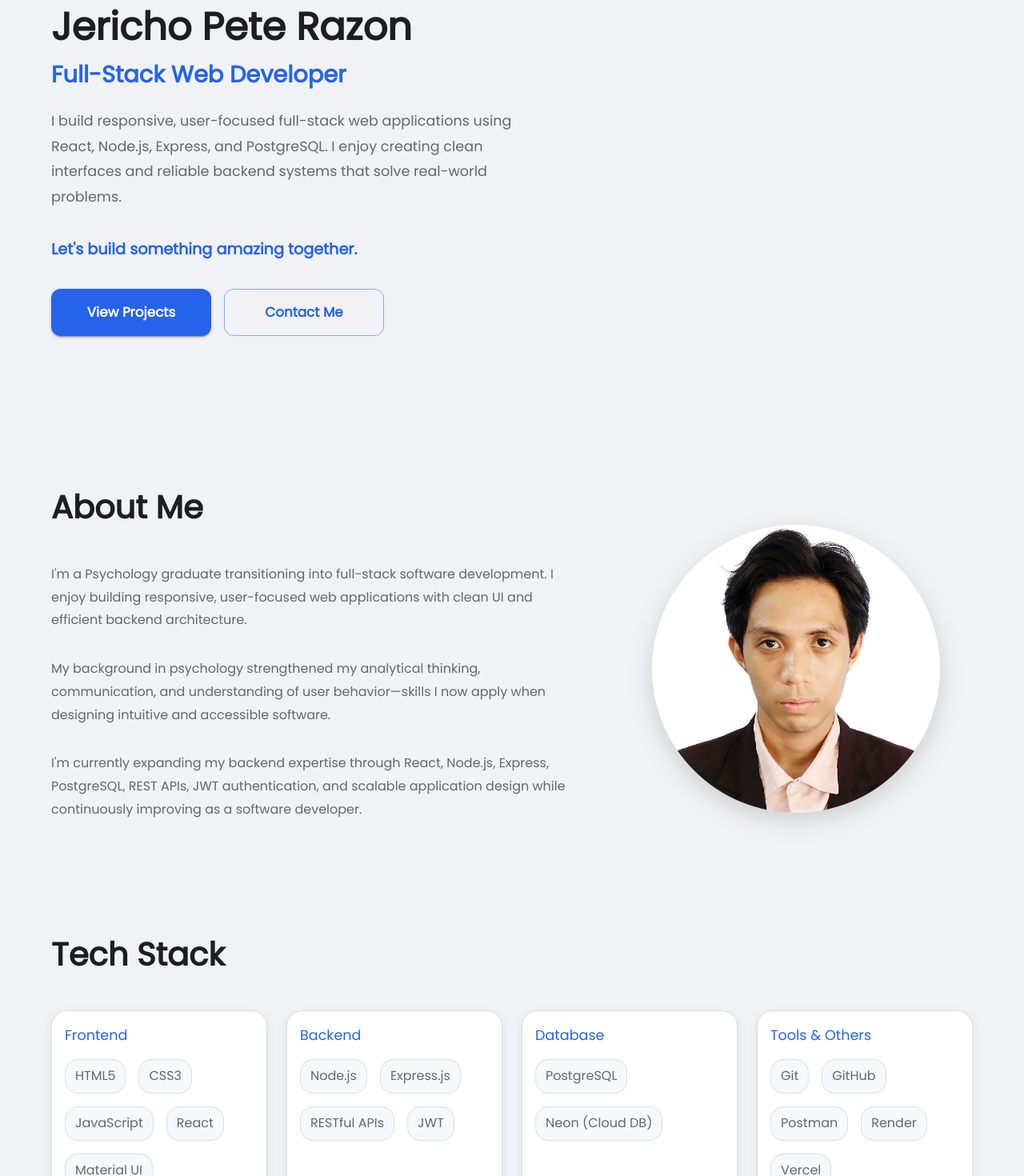
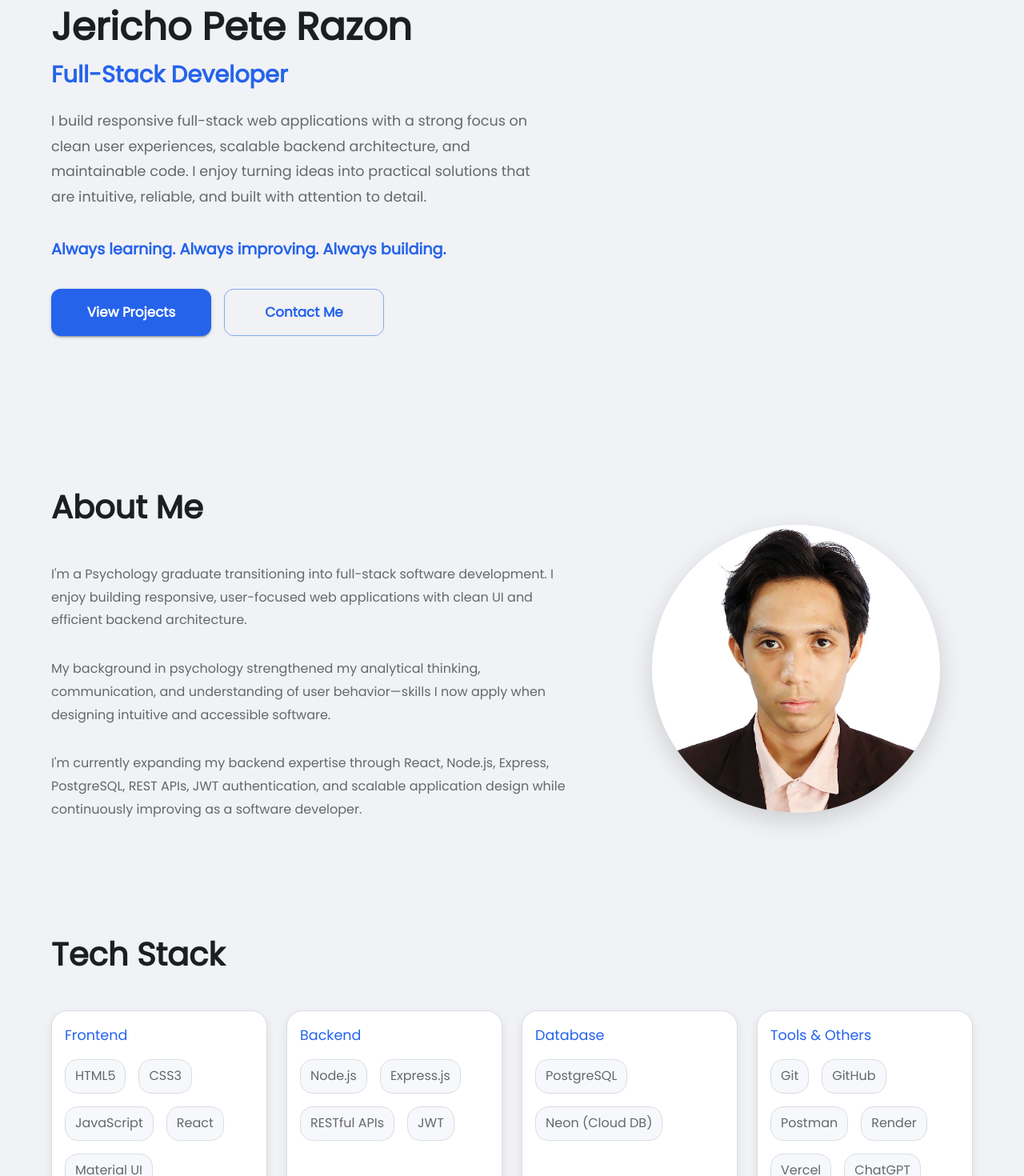
Before and after one commit to razonjericho/HTML-and-CSS-Web-Portfolio, a React (Vite) app in the folder web-portfolio/: page / in a window 1280 px wide. Shown: the part 220-1690 px from the top of the page at 80% size. Built offline with nearby package versions, Linux system fonts and the light colour scheme.

Commit message:
feat: improve hero section personal branding

```diff
--- a/web-portfolio/src/sections/Hero/Hero.jsx
+++ b/web-portfolio/src/sections/Hero/Hero.jsx
@@ -77,7 +77,7 @@ function Hero() {
                             },
                         }}
                     >
-                        Full-Stack Web Developer
+                        Full-Stack Developer
                     </Typography>
 
                     <Typography
@@ -98,12 +98,10 @@ function Hero() {
                             lineHeight: 1.8,
                         }}
                     >
-                        I build responsive, user-focused
-                        full-stack web applications using
-                        React, Node.js, Express, and PostgreSQL.
-                        I enjoy creating clean interfaces
-                        and reliable backend systems that
-                        solve real-world problems.
+                        I build responsive full-stack web applications with a strong focus
+                        on clean user experiences, scalable backend architecture, and maintainable
+                        code. I enjoy turning ideas into practical solutions that are intuitive,
+                        reliable, and built with attention to detail.
                     </Typography>
 
                     <Typography
@@ -121,7 +119,7 @@ function Hero() {
                             color: "primary.main",
                         }}
                     >
-                        Let's build something amazing together.
+                        Always learning. Always improving. Always building.
                     </Typography>
 
                     <Stack
--- a/web-portfolio/src/sections/TechStack/TechStackCard.jsx
+++ b/web-portfolio/src/sections/TechStack/TechStackCard.jsx
@@ -14,7 +14,7 @@ function TechStackCard ({ title, skills }) {
 
                 width: "100%",
                 height: {
-                    xs: 180,
+                    xs: 250,
                     lg: "100%",
                 },
             }}
--- a/web-portfolio/src/sections/TechStack/TechStackData.js
+++ b/web-portfolio/src/sections/TechStack/TechStackData.js
@@ -33,6 +33,8 @@ const techStack = [
             "Postman",
             "Render",
             "Vercel",
+            "ChatGPT",
+            "VS Code"
         ],
     },
 ];
```
